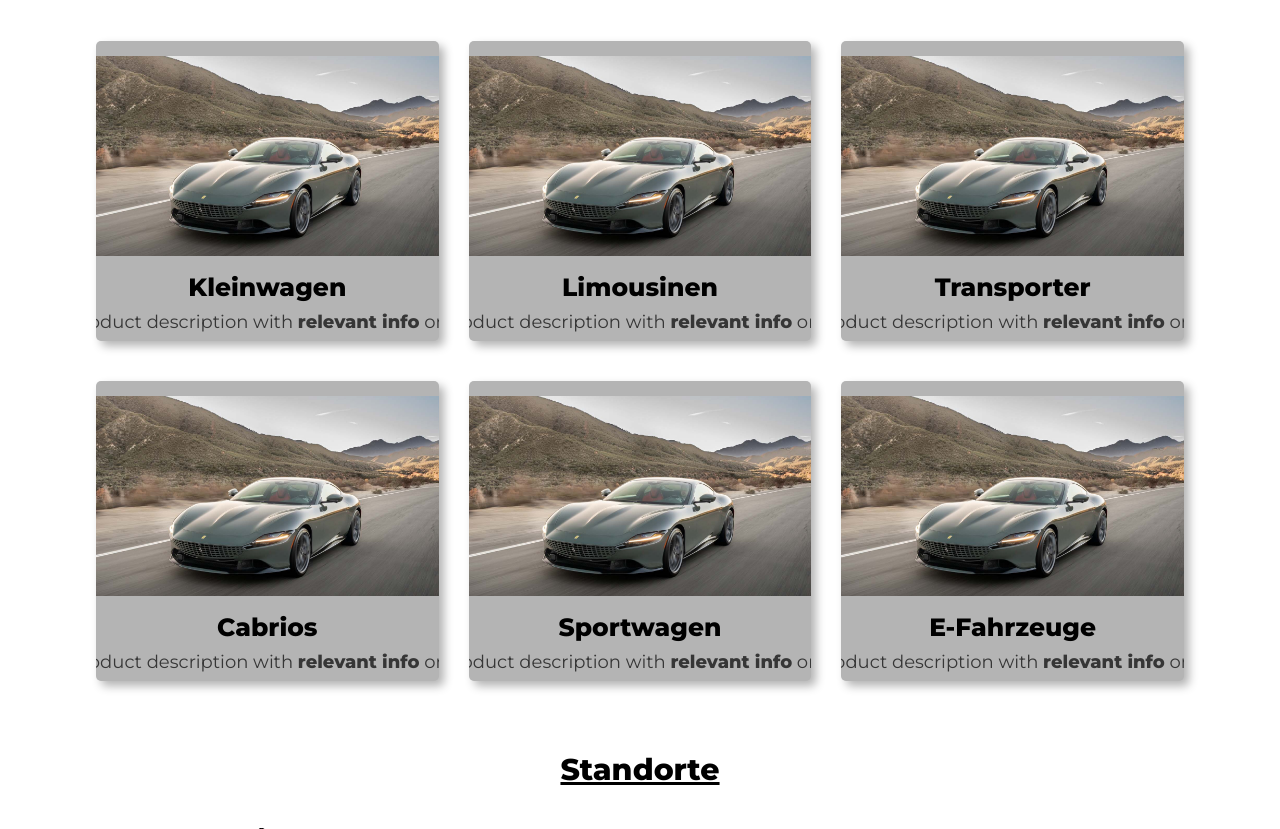
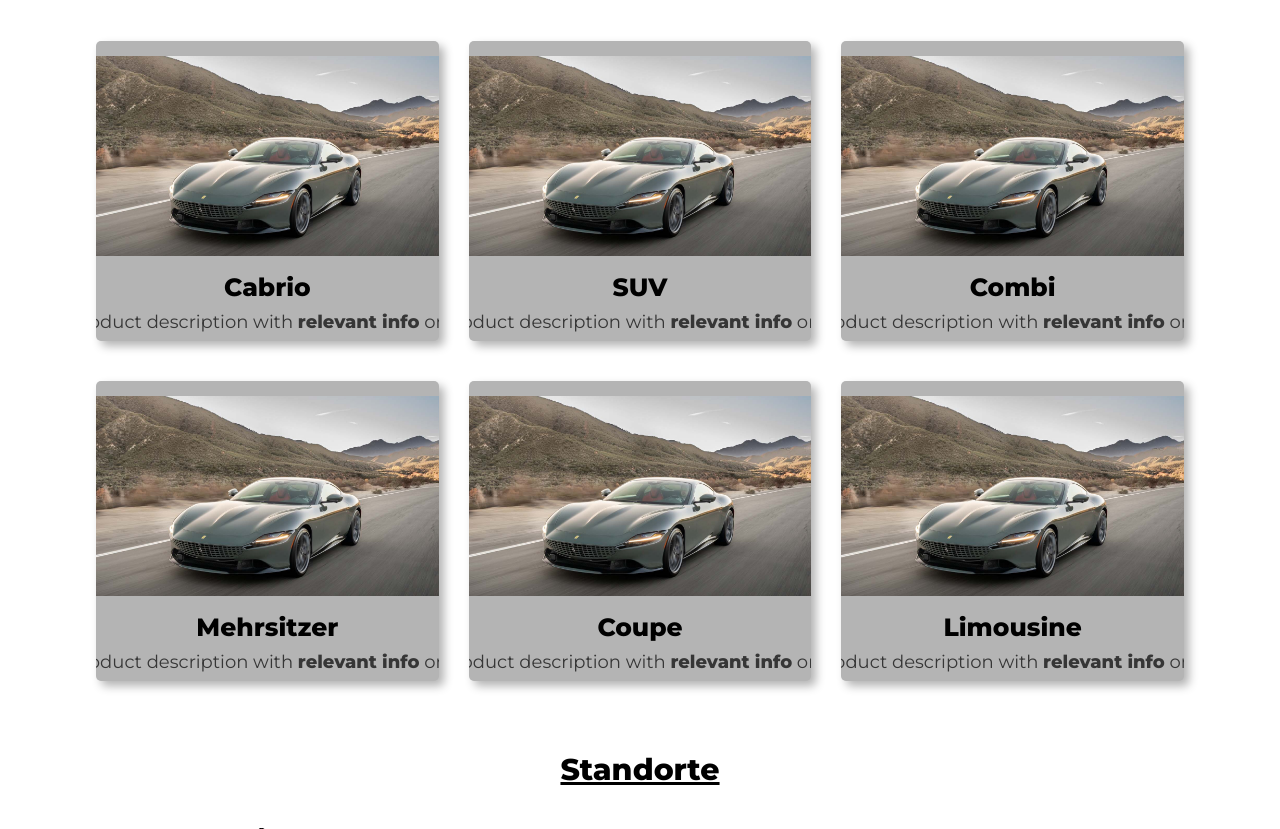
Before and after one commit to Lillystahl/Autovermietung, a PHP site: page /home.php in a window 1280 px wide. Shown: the part 896-1725 px from the top of the page. Run offline with PHP 8.4, Linux system fonts and the light colour scheme; data that the repository does not hold is empty; some libraries are stand-ins or nearby versions.

Commit message:
add function to view cars in produktübersicht from clicking on the homepage category update the fucntioc for the quickrent searchbar on homepage note if you want to work on any of these functions please ask me for details before changing anything as i may build other functions based on them

```diff
--- a/home.php
+++ b/home.php
@@ -5,7 +5,11 @@
     require_once('db_connect.php');
     require_once('process_form.php');
 
-    processSearchForm($conn); // Make sure this function call is before any HTML content is output
+    // Check if $_GET['category'] is set, otherwise initialize $category as empty
+    $category = isset($_GET['category']) ? $_GET['category'] : '';
+
+    processSearchForm($conn);// Make sure this function call is before any HTML content is output
+    getCarsByCategory($conn, $category)// Make sure this function call is before any HTML content is output
 ?>
 
 <!DOCTYPE html>
@@ -120,10 +124,10 @@
     <div class="card-container">
         <div class="card-wrapper">
             <div class="card-product">
-                <a href="Produktübersicht.php">
+                <a href="Produktübersicht.php?category=Cabrio">
                     <img src="Images/Ferarri Roma.jpg" alt="Auto" />
                     <div class="card-product-infos">
-                        <h2>Kleinwagen</h2>
+                        <h2>Cabrio</h2>
                         <p>
                             Product description with <strong>relevant info</strong> only.
                         </p>
@@ -131,10 +135,10 @@
                 </a>
             </div>
             <div class="card-product">
-                <a href="Produktübersicht.php">
+                <a href="Produktübersicht.php?category=SUV">
                     <img src="Images/Ferarri Roma.jpg" alt="Auto" />
                     <div class="card-product-infos">
-                        <h2>Limousinen</h2>
+                        <h2>SUV</h2>
                         <p>
                             Product description with <strong>relevant info</strong> only.
                         </p>
@@ -142,10 +146,10 @@
                 </a>
             </div>
             <div class="card-product">
-                <a href="Produktübersicht.php">
+                <a href="Produktübersicht.php?category=Combi">
                     <img src="Images/Ferarri Roma.jpg" alt="Auto" />
                     <div class="card-product-infos">
-                        <h2>Transporter</h2>
+                        <h2>Combi</h2>
                         <p>
                             Product description with <strong>relevant info</strong> only.
                         </p>
@@ -153,10 +157,10 @@
                 </a>
             </div>
             <div class="card-product">
-                <a href="Produktübersicht.php">
+                <a href="Produktübersicht.php?category=Mehrsitzer">
                     <img src="Images/Ferarri Roma.jpg" alt="Auto" />
                     <div class="card-product-infos">
-                        <h2>Cabrios</h2>
+                        <h2>Mehrsitzer</h2>
                         <p>
                             Product description with <strong>relevant info</strong> only.
                         </p>
@@ -164,10 +168,10 @@
                 </a>
             </div>
             <div class="card-product">
-                <a href="Produktübersicht.php">
+                <a href="Produktübersicht.php?category=Coupe">
                     <img src="Images/Ferarri Roma.jpg" alt="Auto" />
                     <div class="card-product-infos">
-                        <h2>Sportwagen</h2>
+                        <h2>Coupe</h2>
                         <p>
                             Product description with <strong>relevant info</strong> only.
                         </p>
@@ -175,10 +179,10 @@
                 </a>
             </div>
             <div class="card-product">
-                <a href="Produktübersicht.php">
+                <a href="Produktübersicht.php?category=Limousine">
                     <img src="Images/Ferarri Roma.jpg" alt="Auto" />
                     <div class="card-product-infos">
-                        <h2>E-Fahrzeuge</h2>
+                        <h2>Limousine</h2>
                         <p>
                             Product description with <strong>relevant info</strong> only.
                         </p>
--- a/process_form.php
+++ b/process_form.php
@@ -36,3 +36,14 @@ function processSearchForm($conn) {
         }
     }
 }
+
+
+function getCarsByCategory($conn, $category) {
+    // SQL query to retrieve cars based on the category
+    $stmt = $conn->prepare("SELECT * FROM categories WHERE type = :category");
+    $stmt->bindParam(':category', $category);
+    $stmt->execute();
+
+    // Fetch the car details
+    return $stmt->fetchAll(PDO::FETCH_ASSOC);
+}
```
Also changed, not shown: Produktübersicht.php (+34 -0 lines).
